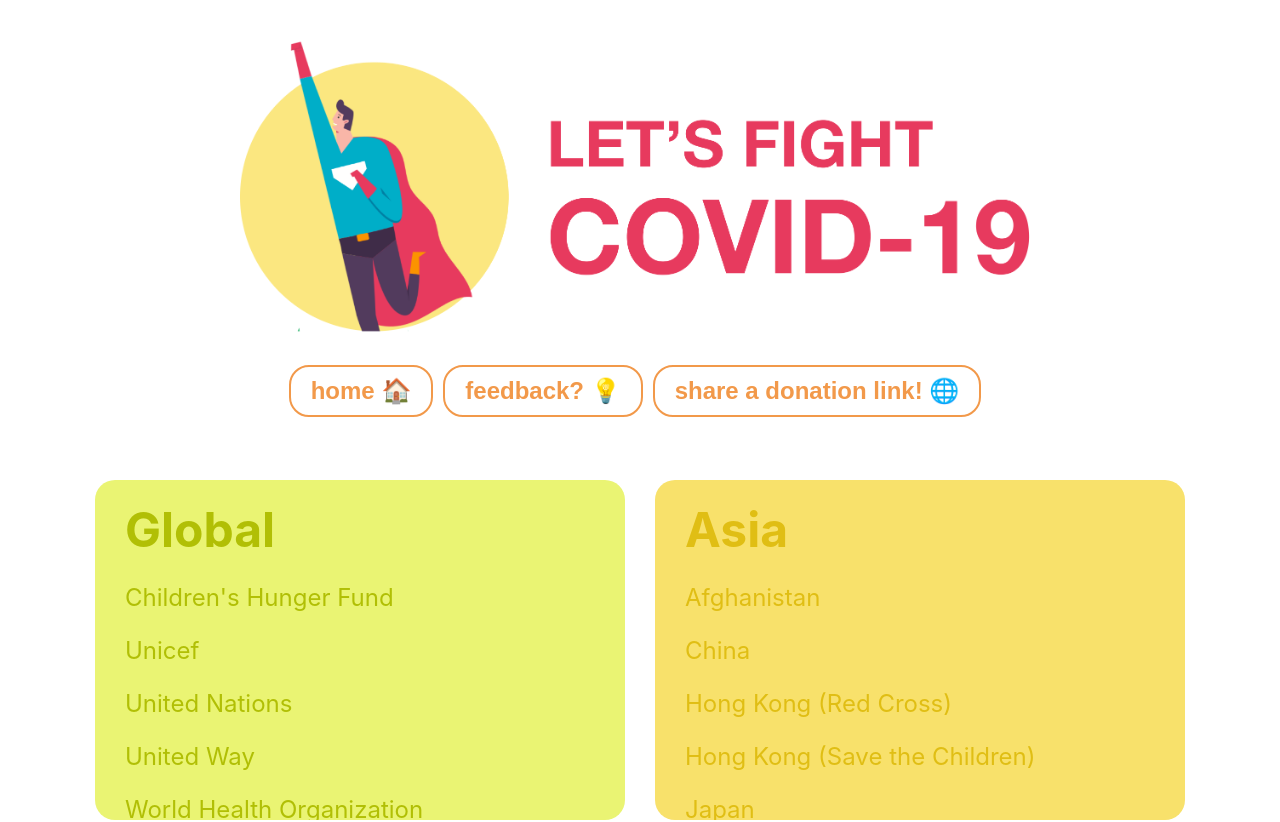
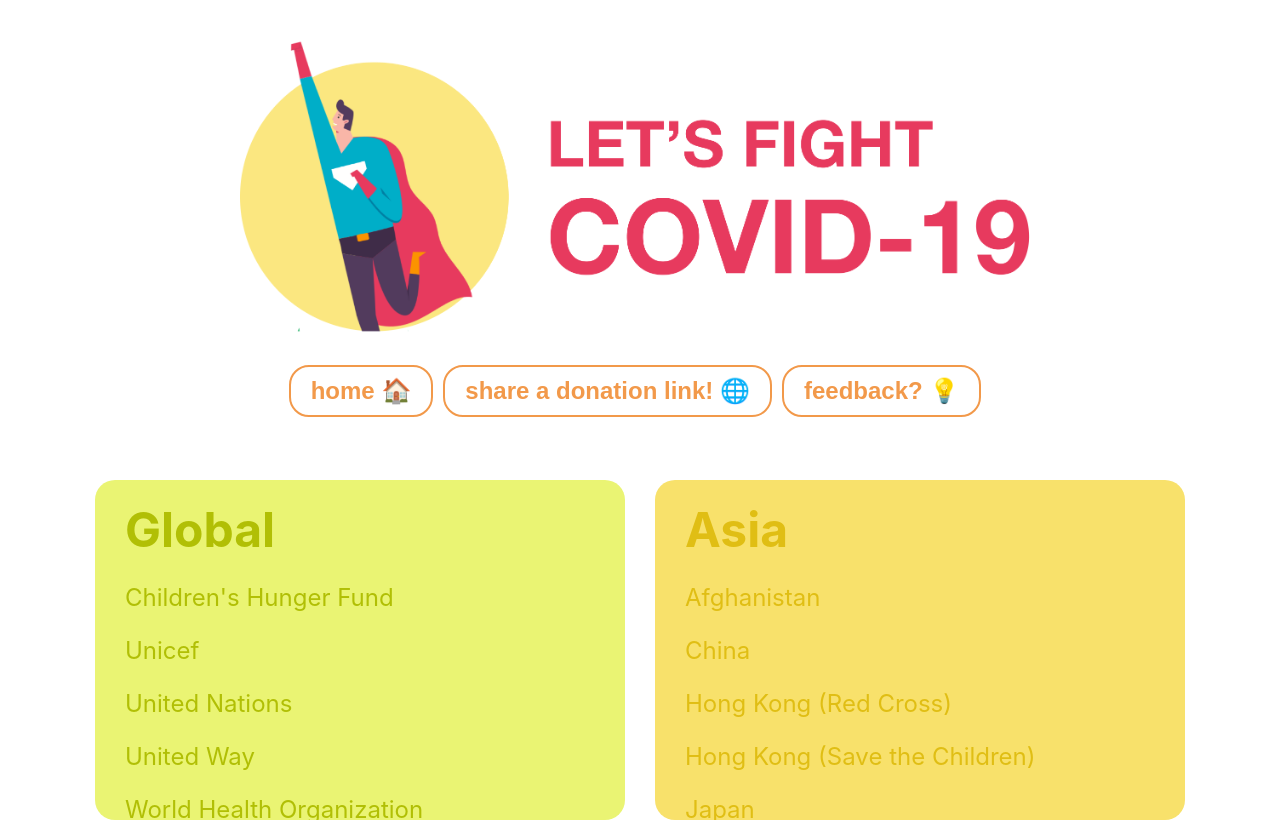
Before and after one commit to donatecovid19/website, a React (Create React App) app: page / in a window 1280 px wide. Shown: the top 822 px of the page. Built offline with nearby package versions, Linux system fonts and the light colour scheme.

Commit message:
Re-order nav bar buttons (again)

```diff
--- a/src/components/Navigation.jsx
+++ b/src/components/Navigation.jsx
@@ -19,18 +19,18 @@ function Navigation(props) {
             </Link>
           </button>
           <button>
+            <Link className="nav-link" to="/form">
+              share a donation link!{" "}
+              <span role="img" aria-label="globe">
+                &#127760;
+              </span>
+            </Link>
+          </button>
+          <button>
             <Link className="nav-link" to="/ideas">
               feedback?{" "}
               <span role="img" aria-label="light">
                 &#128161;
-              </span>
-            </Link>
-          </button>
-          <button>
-            <Link className="nav-link" to="/form">
-              share a donation link!{" "}
-              <span role="img" aria-label="globe">
-                &#127760;
               </span>
             </Link>
           </button>
```
